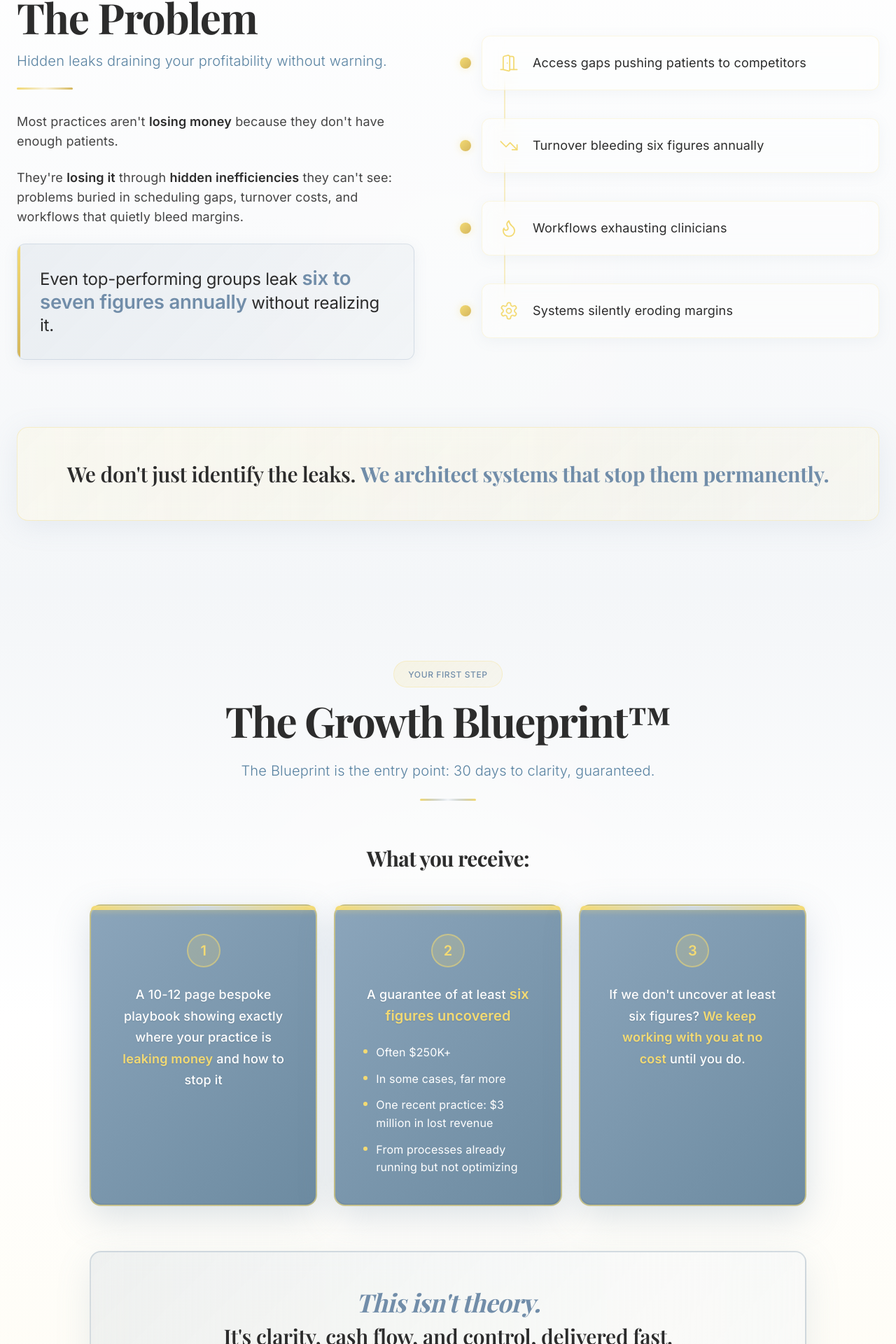
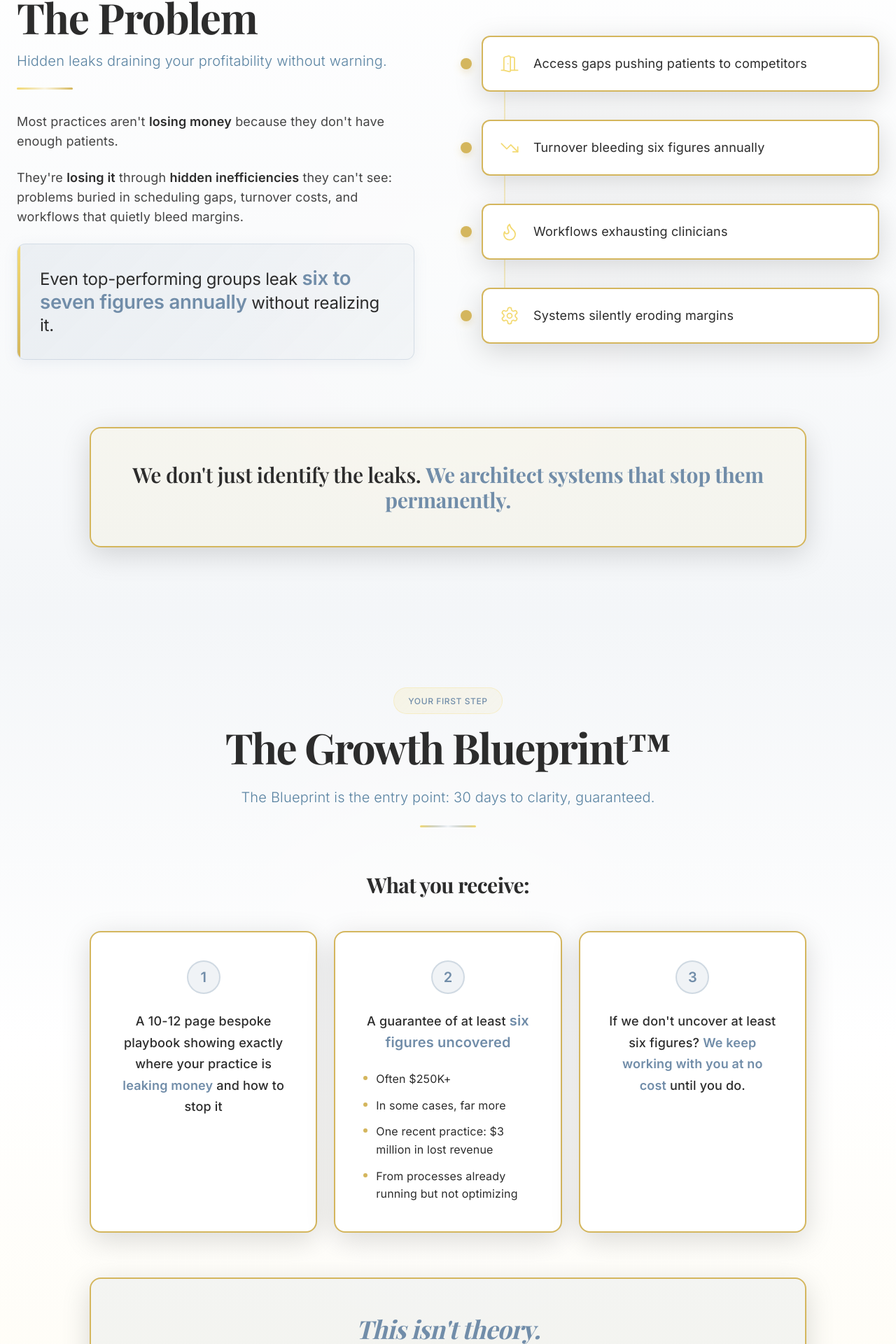
Before and after one commit to jsfaulkner86/tfg-website, a React (Vite) app: page / in a window 1280 px wide. Shown: the part 1895-3815 px from the top of the page at 70% size. Built offline with nearby package versions, Linux system fonts and the light colour scheme; the HTML template or start-up script is replaced by a standard one.

Commit message:
Apply gold border to gradient boxes

```diff
--- a/src/components/Approach.tsx
+++ b/src/components/Approach.tsx
@@ -139,51 +139,26 @@ const Approach = () => {
                   }`}
                   style={{ transitionDelay: `${index * 150 + 300}ms` }}
                 >
-                  {/* Luxury blue card with white text - softer tones */}
+                  {/* Clean white card with gold border */}
                   <div
-                    className="relative p-10 rounded-2xl transition-all duration-500 hover:-translate-y-3 hover:shadow-[0_25px_60px_rgba(113,141,169,0.4)] h-full flex flex-col"
+                    className="relative p-10 rounded-2xl transition-all duration-500 hover:-translate-y-3 hover:shadow-[0_20px_50px_rgba(0,0,0,0.25)] h-full flex flex-col"
                     style={{
-                      background: 'linear-gradient(135deg, #8BA5BB, #6D8BA1)',
-                      boxShadow: '0 15px 50px rgba(113,141,169,0.25), inset 0 1px 0 rgba(255,255,255,0.2)',
-                      border: '2px solid rgba(243,218,115,0.6)',
-                      position: 'relative'
+                      background: '#FFFFFF',
+                      border: '2.5px solid #D4B65D',
+                      boxShadow: '0 10px 40px rgba(0,0,0,0.15)'
                     }}
                   >
-                    {/* Premium gradient accent line */}
-                    <div
-                      className="absolute top-0 left-0 right-0 h-1.5 rounded-t-2xl"
-                      style={{
-                        background: 'linear-gradient(90deg, #F3DA73 0%, rgba(255,255,255,0.6) 50%, #F3DA73 100%)',
-                        boxShadow: '0 2px 8px rgba(243,218,115,0.4)'
-                      }}
-                    />
-
-                    {/* Sophisticated hover glow */}
-                    <div
-                      className="absolute inset-0 opacity-0 group-hover:opacity-100 transition-opacity duration-700 rounded-2xl"
-                      style={{
-                        background: 'radial-gradient(circle at 50% 0%, rgba(243,218,115,0.2), transparent 50%)'
-                      }}
-                    />
-
-                    {/* Elegant edge highlight */}
-                    <div
-                      className="absolute inset-0 rounded-2xl pointer-events-none"
-                      style={{
-                        boxShadow: 'inset 0 1px 1px rgba(255,255,255,0.2), inset 0 -1px 1px rgba(0,0,0,0.1)'
-                      }}
-                    />
 
                     {/* Refined minimal number badge */}
                     <div className="flex justify-center mb-6">
                       <div
                         className="relative w-12 h-12 rounded-full flex items-center justify-center transition-all duration-300 group-hover:scale-105"
                         style={{
-                          background: 'rgba(243,218,115,0.2)',
-                          border: '2px solid rgba(243,218,115,0.5)'
+                          background: 'rgba(113,141,169,0.1)',
+                          border: '2px solid rgba(113,141,169,0.25)'
                         }}
                       >
-                        <span className="text-xl font-inter font-semibold" style={{ color: '#F3DA73' }}>
+                        <span className="text-xl font-inter font-semibold" style={{ color: '#718DA9' }}>
                           {index + 1}
                         </span>
                       </div>
@@ -195,14 +170,13 @@ const Approach = () => {
                           <p
                             className="text-base sm:text-lg font-inter font-medium leading-relaxed mb-6 text-center"
                             style={{
-                              color: '#FFFFFF',
+                              color: '#2C2C2C',
                               letterSpacing: '0.01em',
-                              lineHeight: '1.7',
-                              textShadow: '0 1px 2px rgba(0,0,0,0.1)'
+                              lineHeight: '1.7'
                             }}
                           >
                             {benefit.text}
-                            <span className="font-bold text-lg sm:text-xl" style={{ color: '#F3DA73' }}>
+                            <span className="font-bold text-lg sm:text-xl" style={{ color: '#718DA9' }}>
                               {benefit.emphasis}
                             </span>
                           </p>
@@ -211,12 +185,12 @@ const Approach = () => {
                               <div key={idx} className="flex items-start gap-3">
                                 <div
                                   className="w-1.5 h-1.5 rounded-full flex-shrink-0 mt-2"
-                                  style={{ background: '#F3DA73' }}
+                                  style={{ background: '#D4B65D' }}
                                 />
                                 <p
                                   className="text-sm sm:text-base font-inter"
                                   style={{
-                                    color: '#FFFFFF',
+                                    color: '#2C2C2C',
                                     letterSpacing: '0.01em',
                                     lineHeight: '1.6'
                                   }}
@@ -231,14 +205,13 @@ const Approach = () => {
                         <p
                           className="text-base sm:text-lg font-inter font-medium leading-relaxed text-center"
                           style={{
-                            color: '#FFFFFF',
+                            color: '#2C2C2C',
                             letterSpacing: '0.01em',
-                            lineHeight: '1.7',
-                            textShadow: '0 1px 2px rgba(0,0,0,0.1)'
+                            lineHeight: '1.7'
                           }}
                         >
                           {benefit.text}
-                          <span className="font-bold" style={{ color: '#F3DA73' }}>
+                          <span className="font-bold" style={{ color: '#718DA9' }}>
                             {benefit.emphasis}
                           </span>
                           {benefit.suffix}
@@ -255,34 +228,13 @@ const Approach = () => {
         {/* Bottom statement with dramatic flair */}
         <div className={`transition-all duration-1000 delay-900 ${isVisible ? 'opacity-100 translate-y-0' : 'opacity-0 translate-y-10'}`}>
           <div
-            className="relative p-12 rounded-2xl overflow-hidden group mx-auto max-w-5xl"
+            className="relative p-12 rounded-2xl overflow-hidden mx-auto max-w-5xl"
             style={{
-              background: 'linear-gradient(135deg, rgba(113,141,169,0.12), rgba(113,141,169,0.06))',
-              backdropFilter: 'blur(20px)',
-              WebkitBackdropFilter: 'blur(20px)',
-              border: '2px solid rgba(113,141,169,0.25)',
-              boxShadow: '0 15px 50px rgba(113,141,169,0.15)',
-              transition: 'all 0.6s ease'
+              background: 'rgba(113,141,169,0.08)',
+              border: '2.5px solid #D4B65D',
+              boxShadow: '0 10px 40px rgba(0,0,0,0.15)'
             }}
           >
-            {/* Animated gradient border glow */}
-            <div
-              className="absolute inset-0 opacity-0 group-hover:opacity-100 transition-opacity duration-700"
-              style={{
-                background: 'linear-gradient(135deg, rgba(243,218,115,0.2), rgba(113,141,169,0.2))',
-                filter: 'blur(30px)'
-              }}
-            />
-
-            {/* Shimmer effect */}
-            <div
-              className="absolute inset-0 pointer-events-none"
-              style={{
-                background: 'linear-gradient(90deg, transparent 0%, rgba(255,255,255,0.5) 50%, transparent 100%)',
-                backgroundSize: '200% 100%',
-                animation: 'shimmer 6s ease-in-out infinite'
-              }}
-            />
 
             <div className="relative z-10 text-center">
               <p
--- a/src/components/Problem.tsx
+++ b/src/components/Problem.tsx
@@ -162,23 +162,21 @@ const Problem = () => {
                       transitionDelay: `${index * 200 + 400}ms`
                     }}
                   >
-                    {/* Glassmorphism card */}
+                    {/* Clean white card with gold border */}
                     <div
-                      className="group relative p-6 rounded-xl transition-all duration-500 hover:-translate-y-2 hover:shadow-[0_8px_40px_rgba(113,141,169,0.15)]"
+                      className="group relative p-6 rounded-xl transition-all duration-500 hover:-translate-y-2 hover:shadow-[0_20px_50px_rgba(0,0,0,0.25)]"
                       style={{
-                        background: 'rgba(255,255,255,0.4)',
-                        backdropFilter: 'blur(12px)',
-                        WebkitBackdropFilter: 'blur(12px)',
-                        border: '1px solid rgba(243,218,115,0.2)',
-                        boxShadow: '0 4px 20px rgba(113,141,169,0.08)'
+                        background: '#FFFFFF',
+                        border: '2.5px solid #D4B65D',
+                        boxShadow: '0 10px 40px rgba(0,0,0,0.15)'
                       }}
                     >
                       {/* Golden accent dot on connecting line */}
                       <div
-                        className="absolute -left-8 top-1/2 -translate-y-1/2 w-4 h-4 rounded-full transition-all duration-300 group-hover:scale-125 group-hover:shadow-[0_0_20px_rgba(243,218,115,0.8)]"
+                        className="absolute -left-8 top-1/2 -translate-y-1/2 w-4 h-4 rounded-full transition-all duration-300 group-hover:scale-125"
                         style={{
-                          background: 'linear-gradient(135deg, #F3DA73, #D4B65D)',
-                          boxShadow: '0 0 12px rgba(243,218,115,0.4)'
+                          background: '#D4B65D',
+                          boxShadow: '0 4px 12px rgba(212,182,93,0.3)'
                         }}
                       />
 
@@ -215,33 +213,13 @@ const Problem = () => {
           className={`mt-24 transition-all duration-1000 delay-1000 ${isVisible ? 'opacity-100 translate-y-0' : 'opacity-0 translate-y-10'}`}
         >
           <div
-            className="relative p-12 rounded-2xl overflow-hidden group"
+            className="relative p-12 rounded-2xl overflow-hidden mx-auto max-w-5xl"
             style={{
-              background: 'linear-gradient(135deg, rgba(243,218,115,0.12), rgba(243,218,115,0.06))',
-              backdropFilter: 'blur(12px)',
-              WebkitBackdropFilter: 'blur(12px)',
-              border: '1px solid rgba(243,218,115,0.3)',
-              boxShadow: '0 8px 40px rgba(113,141,169,0.12)',
-              transition: 'all 0.5s ease'
+              background: 'rgba(243,218,115,0.08)',
+              border: '2.5px solid #D4B65D',
+              boxShadow: '0 10px 40px rgba(0,0,0,0.15)'
             }}
           >
-            {/* Subtle glow effect */}
-            <div
-              className="absolute inset-0 opacity-0 group-hover:opacity-100 transition-opacity duration-700"
-              style={{
-                background: 'radial-gradient(circle at center, rgba(243,218,115,0.1), transparent 70%)'
-              }}
-            />
-
-            {/* Shimmer animation */}
-            <div
-              className="absolute inset-0 pointer-events-none"
-              style={{
-                background: 'linear-gradient(90deg, transparent 0%, rgba(255,255,255,0.4) 50%, transparent 100%)',
-                backgroundSize: '200% 100%',
-                animation: 'shimmer 5s ease-in-out infinite'
-              }}
-            />
 
             <p
               className="text-2xl sm:text-3xl font-playfair font-semibold text-center leading-tight relative z-10"
```
Also changed, not shown: src/components/Transformation.tsx (+14 -59 lines).
